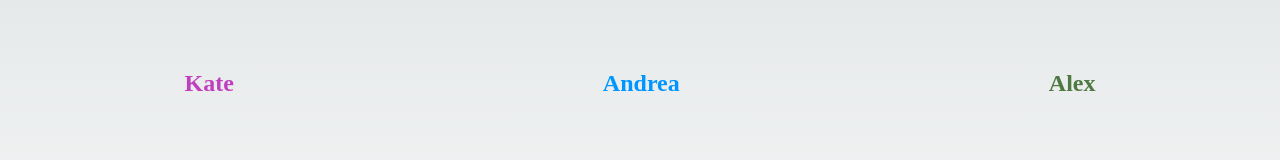
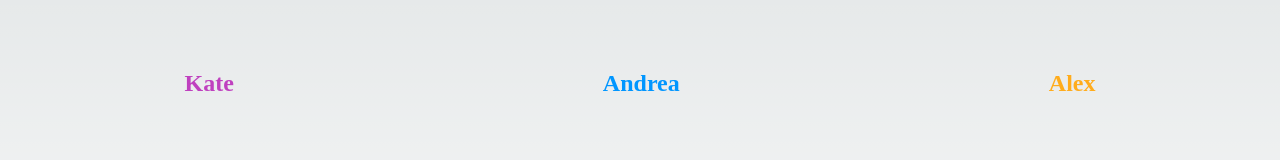
Before and after one commit to kskoru00/HomeworkGit, a Next.js app in the folder git/: page / in a window 1280 px wide. Shown: the part 317-477 px from the top of the page. Built offline with nearby package versions, Linux system fonts and the light colour scheme.

Commit message:
Changed third title color to orange

```diff
--- a/git/components/Title.js
+++ b/git/components/Title.js
@@ -5,7 +5,7 @@ const Title = () => {
     <div className={classes.container}>
       <h2 className={classes.purple}>Kate</h2>
       <h2 className={classes.blue}>Andrea</h2>
-      <h2 className={classes.green}>Alex</h2>
+      <h2 className={classes.orange}>Alex</h2>
     </div>
   );
 };
--- a/git/components/Title.module.css
+++ b/git/components/Title.module.css
@@ -13,6 +13,10 @@
 .blue {
   color: #0096ff;
 }
+
 .green {
   color: #4f7942;
 }
+.orange {
+  color: #ffac1c;
+}
```
